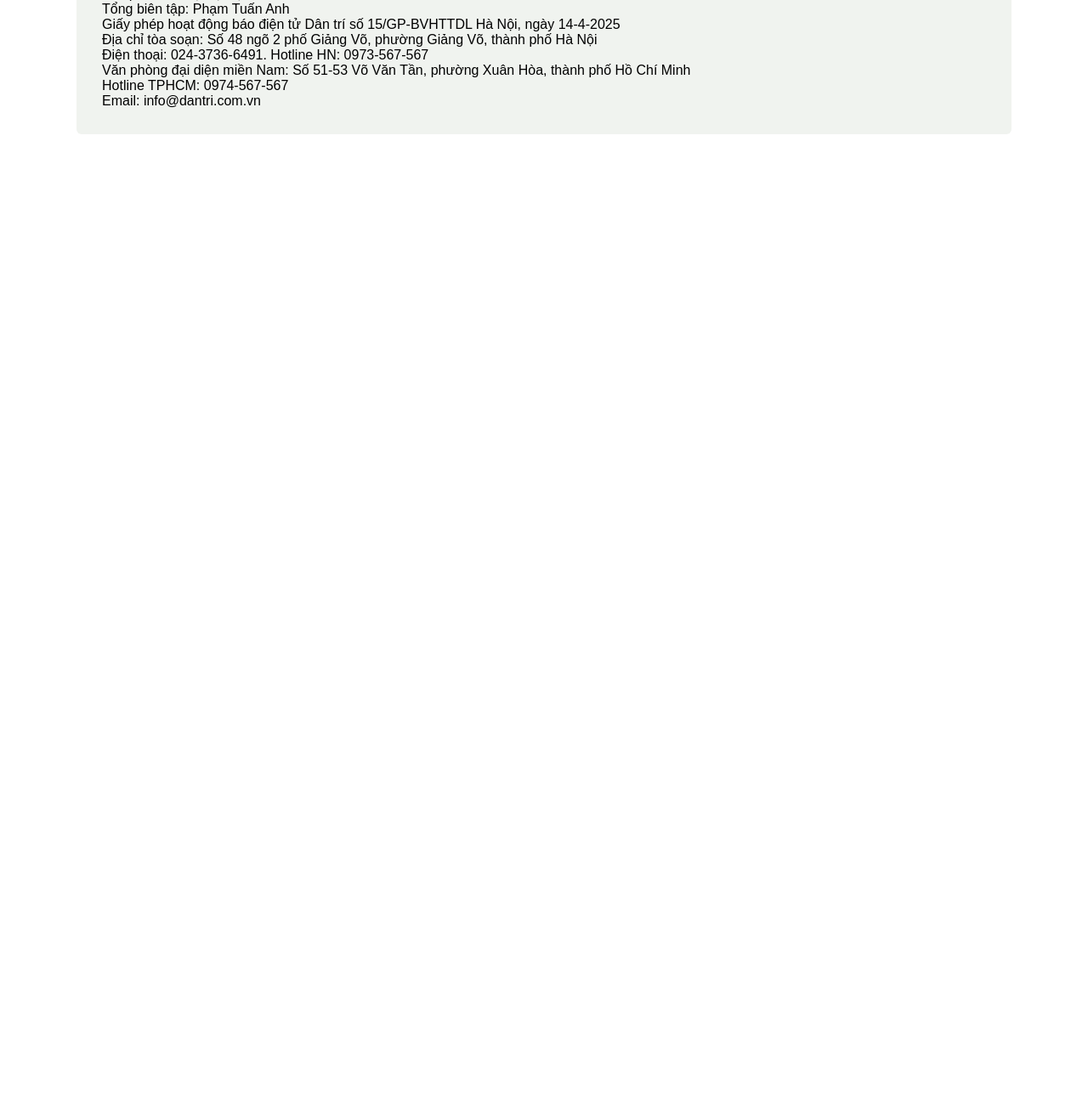
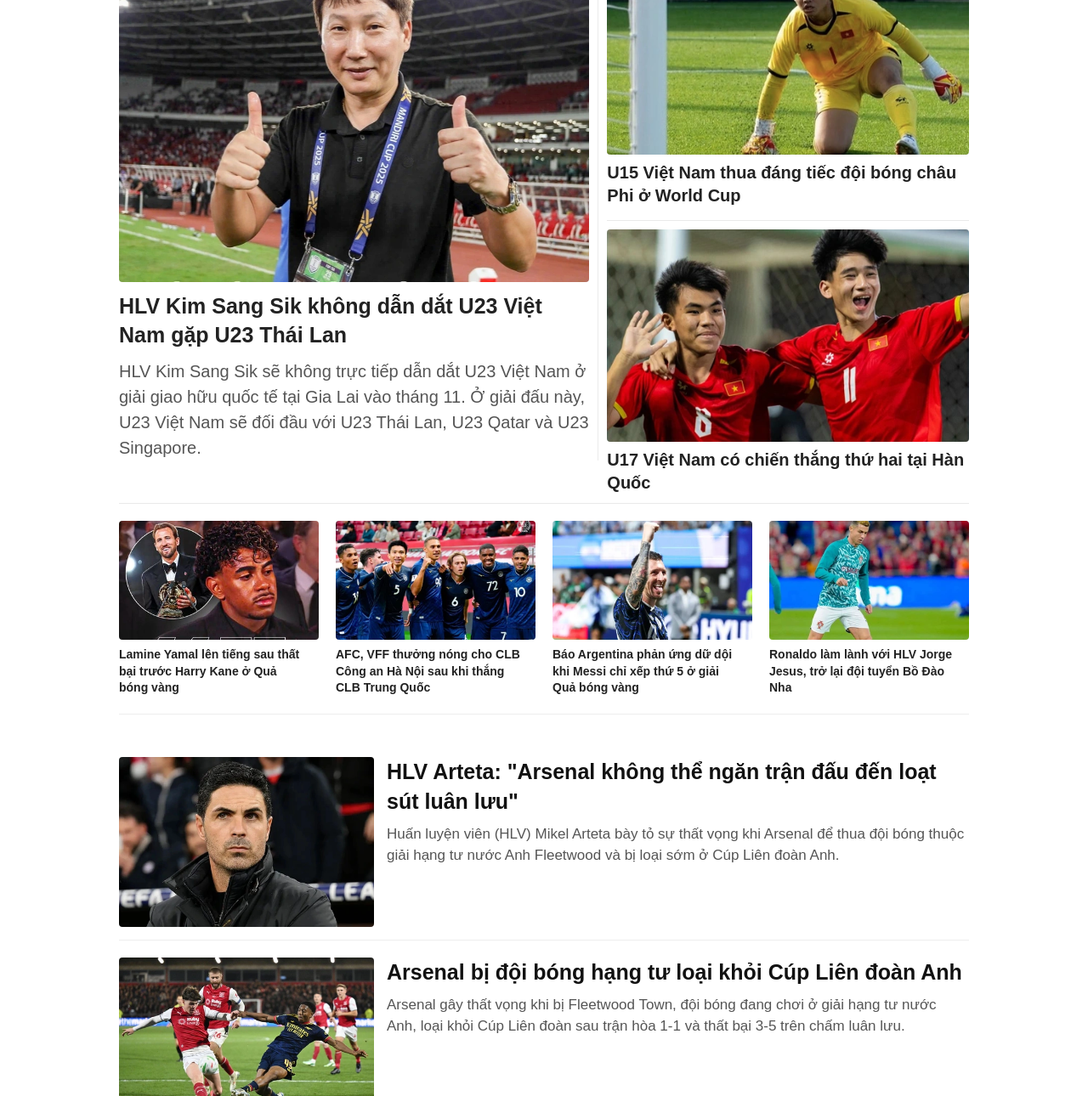
Before and after one commit to tn-nhatanh/my-website, a plain HTML site: page Soccer.html in a window 1280 px wide. Shown: the part 566-1856 px from the top of the page at 85% size. Before the commit the page ends 800 px from the top, so only its background shows below. Drawn offline with Linux system fonts and the light colour scheme.

Commit message:
Update Soccer

```diff
--- /dev/null
+++ b/Soccer.css
@@ -0,0 +1,185 @@
+.News-sports {
+  width: 100%;
+  max-width: 1000px;
+  margin: 0 auto;
+  font-family: Arial;
+  box-sizing: border-box;
+  border-bottom: 1px solid #eaeaea;
+  padding-bottom: 10px;
+}
+
+.soccer-1 {
+  margin-top: 50px;
+  display: flex;
+  gap: 10px;
+  align-items: flex-start;
+}
+
+.card-big {
+  flex: 1.3;
+  padding-right: 10px;
+  display: flex;
+  flex-direction: column;
+  border-right: 1px solid #eaeaea;
+}
+
+.card-big img {
+  width: 100%;
+  height: 400px;
+  object-fit: cover;
+  border-radius: 4px;
+  margin-bottom: 12px;
+}
+
+.title-card-big {
+  font-size: 25px;
+  font-weight: bold;
+  color: #222;
+  text-decoration: none;
+  line-height: 1.35;
+  margin-bottom: 10px;
+}
+
+.title-card-big:hover {
+  color: #0906df;
+}
+
+.text-card {
+  font-size: 20px;
+  color: #555;
+  line-height: 1.5;
+  margin: 0;
+
+  overflow: hidden;
+}
+
+.list-mini-card {
+  flex: 1;
+  display: flex;
+  flex-direction: column;
+  gap: 10px;
+}
+
+.mini-card {
+  display: flex;
+  flex-direction: column;
+  background: #fff;
+  padding-bottom: 15px;
+  border-bottom: 1px solid #eaeaea;
+}
+
+.mini-card:last-child {
+  border-bottom: none;
+  padding-bottom: 0;
+}
+
+.mini-card img {
+  width: 100%;
+  height: 250px;
+  object-fit: cover;
+  border-radius: 4px;
+  margin-bottom: 8px;
+}
+
+.text-mini-card {
+  font-size: 20px;
+  font-weight: bold;
+  color: #222;
+  text-decoration: none;
+  line-height: 1.35;
+  overflow: hidden;
+}
+
+.text-mini-card:hover {
+  color: #0906df;
+}
+
+#soccer-2ID {
+  display: flex;
+  gap: 20px;
+  width: 100%;
+  margin: 0 auto;
+  margin-top: 20px;
+  max-width: 1000px;
+  border-bottom: 1px solid #eee;
+  padding-bottom: 20px;
+}
+
+#soccer-2ID .card-list {
+  flex: 1;
+  display: flex;
+  flex-direction: column;
+}
+#soccer-2ID .card-list img {
+  width: 100%;
+  height: 140px;
+  object-fit: cover;
+  border-radius: 4px;
+  margin-bottom: 8px;
+}
+
+#soccer-2ID .card-list a {
+  text-decoration: none;
+  max-width: 220px;
+  color: #222;
+  font-size: 14px;
+  font-weight: 600;
+  line-height: 1.4;
+  overflow: hidden;
+}
+
+#soccer-2ID .card-list a:hover {
+  color: #007bff;
+}
+
+#CardListContainerID {
+  display: flex;
+  flex-direction: column;
+  gap: 20px;
+  width: 100%;
+  max-width: 1000px;
+  margin: 0 auto;
+  margin-top: 50px;
+}
+
+#CardListContainerID .card-Container {
+  display: flex;
+  gap: 15px;
+  align-items: flex-start;
+  border-bottom: 1px solid #eee;
+  padding-bottom: 15px;
+}
+
+#CardListContainerID .card-Container img {
+  width: 300px;
+  height: 200px;
+  object-fit: cover;
+  border-radius: 4px;
+  flex-shrink: 0;
+}
+
+#CardListContainerID .info-box {
+  display: flex;
+  flex-direction: column;
+}
+
+#CardListContainerID .info-box a {
+  text-decoration: none;
+  color: #111;
+  font-size: 25px;
+  font-weight: 700;
+  line-height: 1.4;
+  margin-bottom: 8px;
+}
+
+#CardListContainerID .info-box a:hover {
+  color: #007bff;
+}
+
+#CardListContainerID .info-box p {
+  color: #555;
+  font-size: 17px;
+  line-height: 1.5;
+  margin: 0;
+  overflow: hidden;
+}
--- a/Soccer.html
+++ b/Soccer.html
@@ -10,6 +10,7 @@
       rel="stylesheet"
       href="https://cdnjs.cloudflare.com/ajax/libs/font-awesome/6.4.0/css/all.min.css"
     />
+    <link rel="stylesheet" href="Soccer.css" />
     <title>Document</title>
   </head>
   <body>
@@ -19,9 +20,16 @@
     </nav>
     <div class="Sports-section" id="SportsID"></div>
     <div class="slider-Match-score" id="slider-match-score-id"></div>
+    <div class="News-sports">
+      <div class="soccer-1" id="soccer-1ID"></div>
+    </div>
+    <div class="soccer-2" id="soccer-2ID"></div>
+    <div class="CardListContainer" id="CardListContainerID">
+      </div>
+    </div>
     <footer id="footerID"></footer>
     <script src="headerAndNav.js"></script>
-    <script src="index.js"></script>
     <script src="Sports.js"></script>
+    <script src="Soccer.js"></script>
   </body>
 </html>
--- /dev/null
+++ b/Soccer.js
@@ -0,0 +1,131 @@
+const ClassCardHead = [
+  {
+    card: 1,
+    img: "image2/kimmmm.webp",
+    title: "HLV Kim Sang Sik không dẫn dắt U23 Việt Nam gặp U23 Thái Lan",
+    text: "HLV Kim Sang Sik sẽ không trực tiếp dẫn dắt U23 Việt Nam ở giải giao hữu quốc tế tại Gia Lai vào tháng 11. Ở giải đấu này, U23 Việt Nam sẽ đối đầu với U23 Thái Lan, U23 Qatar và U23 Singapore.",
+    link: "",
+  },
+  {
+    card: 2,
+    img: "image2/u15vn2affa28-10-26-cropped-1793182041338.webp",
+    title: "U15 Việt Nam thua đáng tiếc đội bóng châu Phi ở World Cup",
+    link: "",
+  },
+  {
+    card: 3,
+    img: "image2/u17vn-1778886264006.webp",
+    title: "U17 Việt Nam có chiến thắng thứ hai tại Hàn Quốc",
+    link: "",
+  },
+];
+
+const CardHead = `
+
+        <div class="card-big">
+            <img src="${ClassCardHead[0].img}" alt="" />
+            <a href="${ClassCardHead[0].link}" class="title-card-big">${ClassCardHead[0].title}</a>
+            <p class="text-card">${ClassCardHead[0].text}</p>
+        </div>
+        <div class="list-mini-card">
+          <div class="mini-card card1">
+            <img src="${ClassCardHead[1].img}" alt="" />
+            <a href="${ClassCardHead[1].link}" class="text-mini-card">${ClassCardHead[1].title}</a>
+          </div>
+          <div class="mini-card card2">
+            <img src="${ClassCardHead[2].img}" alt="" />
+            <a href="${ClassCardHead[2].link}" class="text-mini-card">${ClassCardHead[2].title}</a>
+          </div>
+        </div>
+
+`;
+
+document.getElementById("soccer-1ID").innerHTML = CardHead;
+
+const cardList = [
+  {
+    title:
+      "Lamine Yamal lên tiếng sau thất bại trước Harry Kane ở Quả bóng vàng",
+    link: "",
+    img: "image2/lamine-yamal-len-tieng-sau-that-bai-truoc-harry-kane-o-qua-bong-vang-edited-1793170908227.webp",
+  },
+  {
+    title:
+      "AFC, VFF thưởng nóng cho CLB Công an Hà Nội sau khi thắng CLB Trung Quốc",
+    link: "",
+    img: "image2/img8565-6ae128ce8126f-1793161971662.webp",
+  },
+  {
+    title:
+      "Báo Argentina phản ứng dữ dội khi Messi chỉ xếp thứ 5 ở giải Quả bóng vàng",
+    link: "",
+    img: "image2/c227b1ec-d55e-4239-9f10-c8c2bd4cd537-1793161064255.webp",
+  },
+  {
+    title: "Ronaldo làm lành với HLV Jorge Jesus, trở lại đội tuyển Bồ Đào Nha",
+    link: "",
+    img: "image2/gettyimages-2296882262-cropped-1793156781469.webp",
+  },
+];
+listCard = "";
+for (let i = 0; i < cardList.length; i++) {
+  listCard += `<div class="card-list"><img src="${cardList[i].img}" alt=""><a href="${cardList[i].link}">${cardList[i].title}</a></div>`;
+}
+document.getElementById("soccer-2ID").innerHTML = listCard;
+
+const CardListContainer = [
+  {
+    img: "image2/imagesvoltaxmedialibrarymmsportsi01m5srzdwegtgsjq0djn-cropped-1793149029412.webp",
+    link: "",
+    title:
+      'HLV Arteta: "Arsenal không thể ngăn trận đấu đến loạt sút luân lưu"',
+    text: "Huấn luyện viên (HLV) Mikel Arteta bày tỏ sự thất vọng khi Arsenal để thua đội bóng thuộc giải hạng tư nước Anh Fleetwood và bị loại sớm ở Cúp Liên đoàn Anh.",
+  },
+  {
+    img: "image2/arsenal-cropped-1793148361816.webp",
+    link: "",
+    title: "Arsenal bị đội bóng hạng tư loại khỏi Cúp Liên đoàn Anh",
+    text: "Arsenal gây thất vọng khi bị Fleetwood Town, đội bóng đang chơi ở giải hạng tư nước Anh, loại khỏi Cúp Liên đoàn sau trận hòa 1-1 và thất bại 3-5 trên chấm luân lưu.",
+  },
+  {
+    img: "image2/f8dd489da39941f9b20848a98a285625-cropped-1793120196871.webp",
+    link: "",
+    title:
+      "Báo Trung Quốc bình luận khi đội nhà thất bại trước CLB Công an Hà Nội",
+    text: "Các tờ báo của Trung Quốc đã đưa ra bình luận khi CLB Shanghai Port thất bại với tỷ số 2-3 ngay trên sân nhà trước CLB Công an Hà Nội ở cúp C1 châu Á.",
+  },
+  {
+    img: "image2/86711051714922966696203483830081856374082024n-edited-1793092258375.webp",
+    link: "",
+    title: "Ánh mắt Yamal, nỗi buồn Mbappe ngày Harry Kane giành Quả bóng vàng",
+    text: "Việc Harry Kane giành Quả bóng vàng mà không thể vô địch World Cup hay Champions League thực sự là điều lạ lùng. Không ít người đã tỏ ra tiếc nuối cho Lamine Yamal và Kylian Mbappe.",
+  },
+  {
+    img: "image2/kane1-1793088513363.webp",
+    link: "",
+    title: "Harry Kane đoạt Quả bóng vàng 2026: Hình mẫu nhà vô địch toàn diện",
+    text: "Một thời gian dài người hâm mộ chê cười, thậm chí mỉa mai Harry Kane là ngôi sao lớn không danh hiệu, khi anh trải qua quãng thời gian chưa từng đứng bục vinh quang cùng CLB Tottenham.",
+  },
+  {
+    img: "image2/ezgif-8c85e26f0fca0bd6-1793069564903.webp",
+    link: "",
+    title:
+      "Biểu cảm của Yamal và Mbappe khi Harry Kane giành Quả bóng vàng 2026",
+    text: "Hai cầu thủ Lamine Yamal và Kylian Mbappe đã có phản ứng trái ngược sau khi Harry Kane giành giải Quả bóng vàng 2026.",
+  },
+];
+
+CardContainer = "";
+
+for (let i = 0; i < CardListContainer.length; i++) {
+  CardContainer += `
+    <div class="card-Container">
+        <img src="${CardListContainer[i].img}" alt="" />
+        <div class="info-box">
+          <a href="${CardListContainer[i].link}">${CardListContainer[i].title}</a>
+          <p>${CardListContainer[i].text}</p>
+        </div>
+    </div>
+  `;
+}
+document.getElementById("CardListContainerID").innerHTML = CardContainer;
--- a/Sports.js
+++ b/Sports.js
@@ -136,11 +136,11 @@ function slider() {
   const slide = document.querySelector(".card-slider");
 
   document.getElementById("next").onclick = () => {
-    slide.scrollLeft += 300;
+    slide.scrollLeft += 200;
   };
 
   document.getElementById("prev").onclick = () => {
-    slide.scrollLeft -= 300;
+    slide.scrollLeft -= 200;
   };
 }
 
```
Also changed, not shown: Sports.css (+30 -10 lines), image2/86711051714922966696203483830081856374082024n-edited-1793092258375.webp (added), image2/arsenal-cropped-1793148361816.webp (added), image2/c227b1ec-d55e-4239-9f10-c8c2bd4cd537-1793161064255.webp (added), image2/ezgif-8c85e26f0fca0bd6-1793069564903.webp (added), image2/f8dd489da39941f9b20848a98a285625-cropped-1793120196871.webp (added), image2/gettyimages-2296882262-cropped-1793156781469.webp (added), image2/imagesvoltaxmedialibrarymmsportsi01m5srzdwegtgsjq0djn-cropped-1793149029412.webp (added), image2/img8565-6ae128ce8126f-1793161971662.webp (added), image2/kane1-1793088513363.webp (added), image2/kimmmm.webp (added), image2/lamine-yamal-len-tieng-sau-that-bai-truoc-harry-kane-o-qua-bong-vang-edited-1793170908227.webp (added), image2/u15vn2affa28-10-26-cropped-1793182041338.webp (added), image2/u17vn-1778886264006.webp (added).
